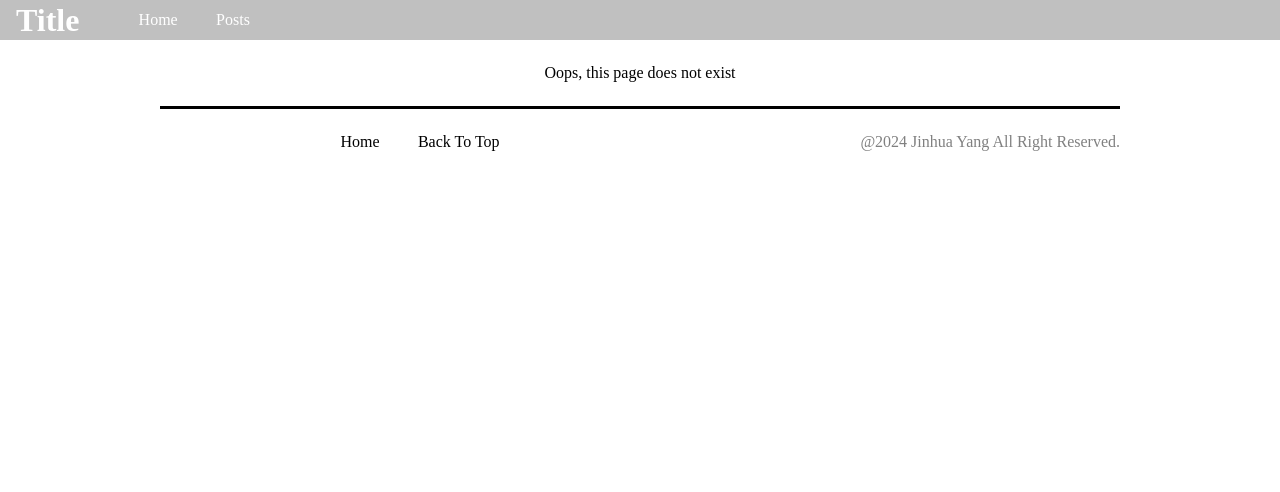
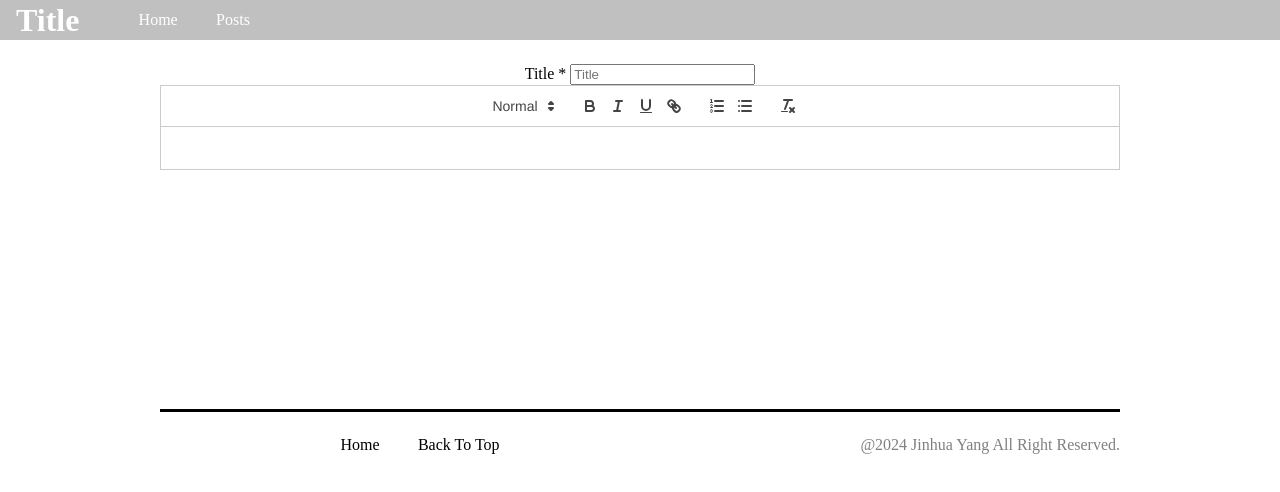
Before and after one commit to JYang496/portfolio_custom_j, a React (Create React App) app: page /editor in a window 1280 px wide. Shown: the top 492 px of the page. Built offline with nearby package versions, Linux system fonts and the light colour scheme.

Commit message:
update Quill rich text editor

```diff
--- a/package.json
+++ b/package.json
@@ -11,10 +11,11 @@
     "@testing-library/jest-dom": "^5.17.0",
     "@testing-library/react": "^13.4.0",
     "@testing-library/user-event": "^13.5.0",
-    "axios": "^0.27.2",
+    "axios": "1.6.7",
     "mammoth": "^1.6.0",
     "react": "^18.2.0",
     "react-dom": "^18.2.0",
+    "react-quill": "^2.0.0",
     "react-redux": "^8.1.1",
     "react-router": "^6.14.2",
     "react-router-dom": "^6.14.2",
--- a/src/components/App.js
+++ b/src/components/App.js
@@ -6,6 +6,7 @@ import {Footer} from "./Footer/Footer";
 import {Articles} from "./Articles/Articles";
 import {Posts} from "./Posts/Posts";
 import {HomePage} from "./HomePage/HomePage";
+import {Editor} from "./Editor/Editor";
 
 
 const NoMatch = () =>{
@@ -23,6 +24,7 @@ function App() {
                     <Route index element={<HomePage/>}/>
                     <Route path={"/posts"} element={<Posts/>}/>
                     <Route path={"/posts/:articleId"} element={<Articles/>}/>
+                    <Route path={"/editor"} element={<Editor/>}/>
                     <Route path="*" element={<NoMatch/>}/>
                 </Route>
             </Routes>
--- /dev/null
+++ b/src/components/Editor/Editor.js
@@ -0,0 +1,41 @@
+import './Editor.sass'
+
+import ReactQuill from "react-quill"
+import 'react-quill/dist/quill.snow.css'
+import {useState} from "react";
+
+export function Editor() {
+    const [articleInfo, setArticleInfo] = useState({
+        title: '',
+        description: ''
+    });
+
+    const onChangeValue = (e) => {
+        setArticleInfo({
+            ...articleInfo,
+            [e.target.name]:e.target.value
+        });
+    }
+    const onChangeDescription = (value) => {
+        setArticleInfo({
+            ...articleInfo,
+            description: value
+        });
+    }
+
+    return (
+        <div>
+            <label className="font-weight-bold"> Title <span className="required"> * </span> </label>
+            <input type="text" name="title" value={articleInfo.title} onChange={onChangeValue}  className="form-control" placeholder="Title" required />
+
+            <ReactQuill
+                theme='snow'
+                value={articleInfo.description}
+                onChange={onChangeDescription}
+                style={{minHeight: '300px'}}
+            />
+            <h1>{articleInfo.title}</h1>
+            <h1>{articleInfo.description}</h1>
+        </div>
+    );
+}
```
Also changed, not shown: src/components/Editor/Editor.sass (added), 1 other file (tests, documents, lock files or other folders).
